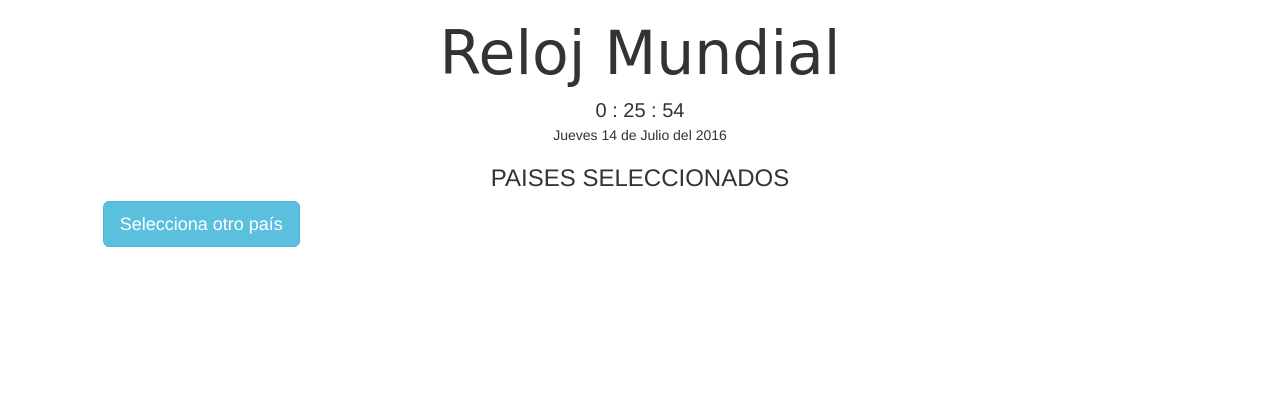
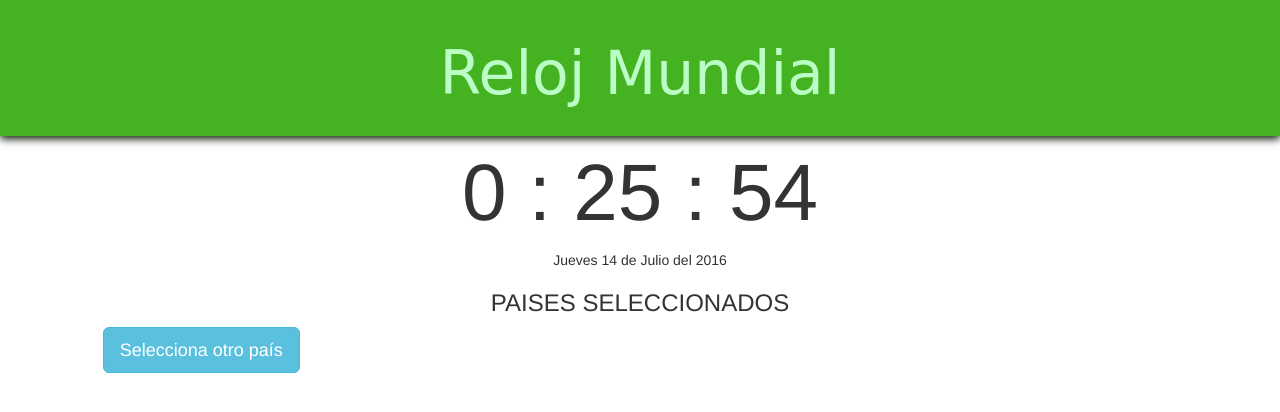
Before and after one commit to alivane/Time-Now, a plain HTML site: page index.html in a window 1280 px wide. Drawn offline with nearby package versions, Linux system fonts and the light colour scheme.

Commit message:
insertado de color en el header

```diff
--- a/css/main.css
+++ b/css/main.css
@@ -1,10 +1,16 @@
 body{
     text-align: center;
+}
+header{
+    background-color:#44B221;
+    padding: 20px;
+    box-shadow: 0px 3px 8px #091A04 ;
 }
 h1{
     font-family: cursive;
     font-size: 60px;
+    color:#BAFEC6;
 }
 #reloj{
-    font-size: 20px;
+    font-size: 80px;
 }
```
